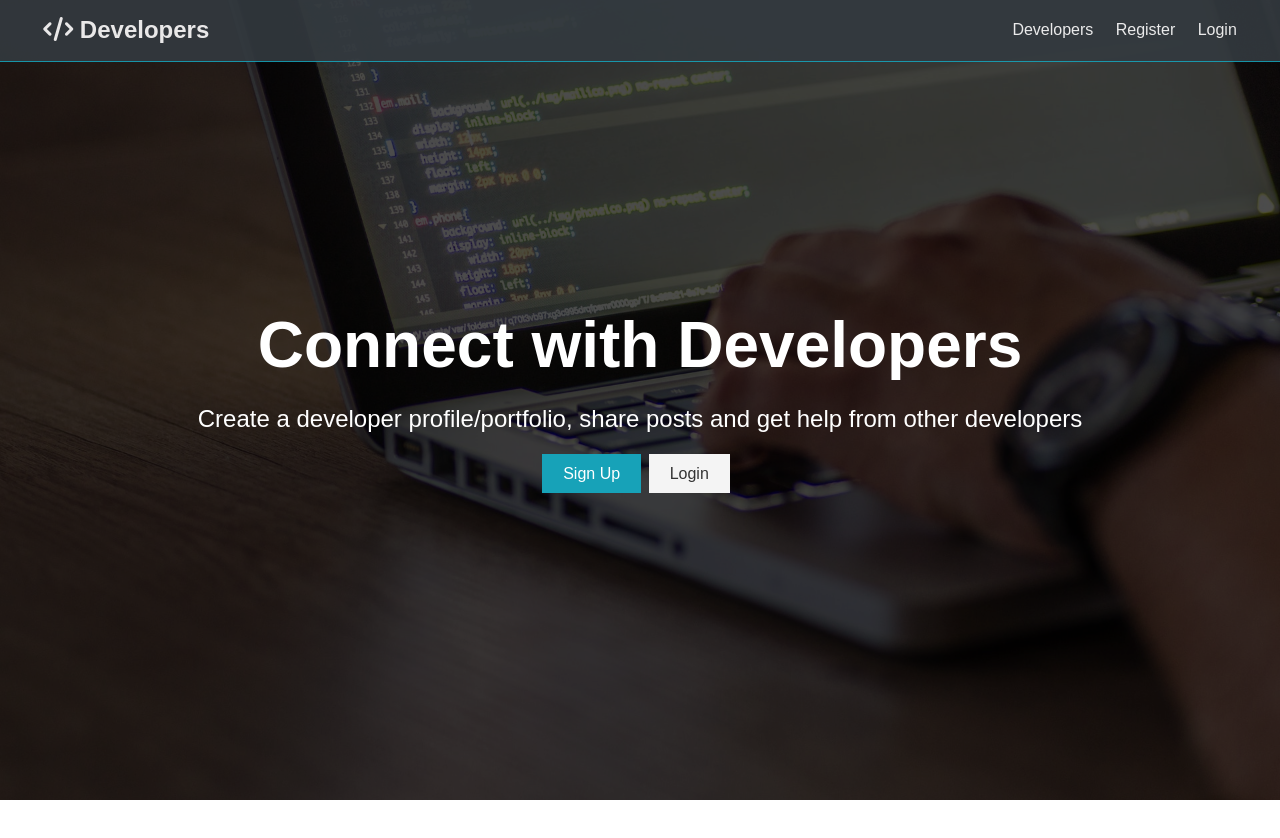
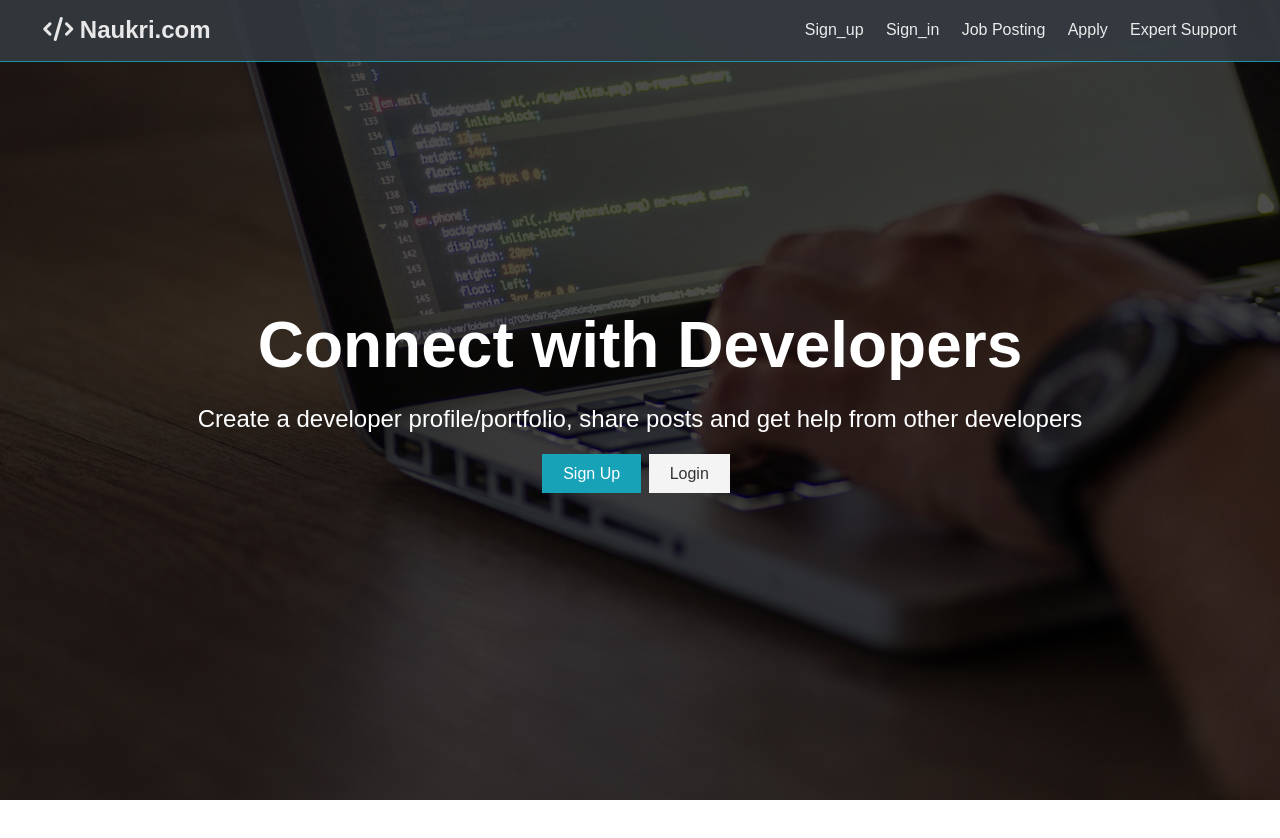
Before and after one commit to Sonu-kumar-web/Naukri, a React (Create React App) app in the folder client/: page / in a window 1280 px wide. Shown: the top 838 px of the page. Built offline with nearby package versions, Linux system fonts and the light colour scheme; the HTML template or start-up script is replaced by a standard one.

Commit message:
Add navbar

```diff
--- a/client/public/index.html
+++ b/client/public/index.html
@@ -18,7 +18,7 @@
       ></script>
       <!-- <link rel="manifest" href="%PUBLIC_URL%/manifest.json" /> -->
 
-      <title>Welcome to Developers Group</title>
+      <title>Welcome to Naukri.com</title>
    </head>
    <body>
       <noscript>You need to enable JavaScript to run this app.</noscript>
--- a/client/src/components/layouts/Navbar.js
+++ b/client/src/components/layouts/Navbar.js
@@ -32,13 +32,19 @@ export const Navbar = ({ auth: { isAuthenticated, loading }, logout }) => {
    const guestLinks = (
       <ul>
          <li>
-            <Link to="/profiles">Developers</Link>
+            <Link to="/register">Sign_up</Link>
          </li>
          <li>
-            <Link to="/register">Register</Link>
+            <Link to="/login">Sign_in</Link>
          </li>
          <li>
-            <Link to="/login">Login</Link>
+            <Link to="/profiles">Job Posting</Link>
+         </li>
+         <li>
+            <Link to="/profiles">Apply</Link>
+         </li>
+         <li>
+            <Link to="/profiles">Expert Support</Link>
          </li>
       </ul>
    );
@@ -47,7 +53,7 @@ export const Navbar = ({ auth: { isAuthenticated, loading }, logout }) => {
       <nav className="navbar bg-dark">
          <h1>
             <Link to="/">
-               <i className="fas fa-code"></i> Developers
+               <i className="fas fa-code"></i> Naukri.com
             </Link>
          </h1>
          {!loading && (
```
